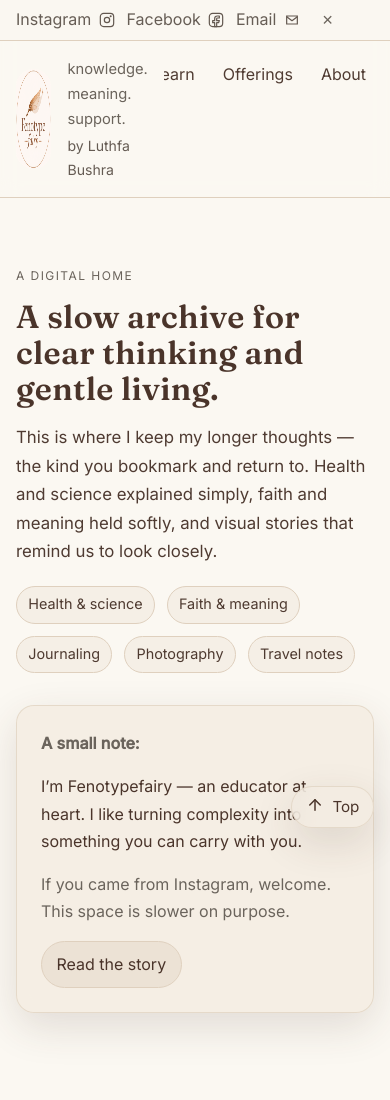
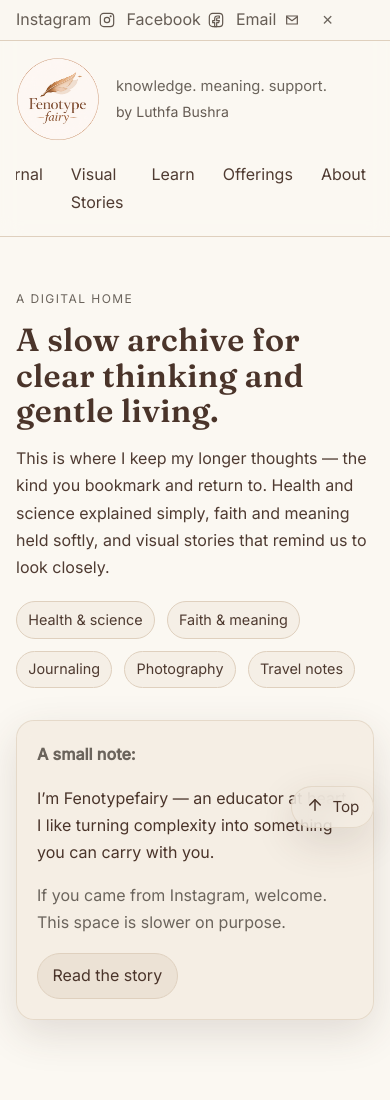
Before and after one commit to luthfabushra/LuthfaBushra.github.io, a plain HTML site: page index.html in a window 390 px wide. Shown: the top 1100 px of the page. Drawn offline with Linux system fonts and the light colour scheme.

Commit message:
Improve responsive layout across devices

```diff
--- a/assets/css/styles.css
+++ b/assets/css/styles.css
@@ -134,7 +134,13 @@ a:hover { text-decoration-thickness: 2px; }
   display: inline-flex;
   align-items: center;
   gap: var(--s-4);
+  overflow-x: auto;
+  -webkit-overflow-scrolling: touch;
+  scrollbar-width: none;
+  white-space: nowrap;
 }
+
+.topbar-links::-webkit-scrollbar { display: none; }
 
 .topbar .icon-link {
   text-decoration: none;
@@ -164,6 +170,22 @@ a:hover { text-decoration-thickness: 2px; }
 @media (max-width: 720px) {
   .topbar-greeting { display: none; }
   .topbar-links { gap: var(--s-3); }
+}
+
+/* Header: stack brand + nav on small screens */
+@media (max-width: 720px) {
+  .header-inner {
+    flex-direction: column;
+    align-items: flex-start;
+    gap: var(--s-4);
+  }
+
+  .brand { width: 100%; }
+
+  .nav {
+    width: 100%;
+    justify-content: flex-start;
+  }
 }
 
 /* Sticky header (Home only) */
@@ -223,6 +245,13 @@ a:hover { text-decoration-thickness: 2px; }
   height: 100px;
   border-radius: 999px;
   transition: width 180ms var(--ease), height 180ms var(--ease);
+}
+
+@media (max-width: 520px) {
+  .brand-mark img {
+    width: 84px;
+    height: 84px;
+  }
 }
 
 .brand-text {
@@ -330,6 +359,10 @@ h3 {
   max-width: 62ch;
 }
 
+@media (max-width: 520px) {
+  .lede { font-size: 1rem; }
+}
+
 .breadcrumb {
   margin: 0 0 var(--s-3);
   color: var(--muted);
@@ -349,6 +382,11 @@ h3 {
 .section { padding: var(--s-9) 0; }
 .section.compact { padding: var(--s-8) 0; }
 
+@media (max-width: 720px) {
+  .section { padding: var(--s-8) 0; }
+  .section.compact { padding: var(--s-7) 0; }
+}
+
 .kicker {
   text-transform: uppercase;
   letter-spacing: 0.12em;
@@ -364,6 +402,10 @@ h3 {
 
 .hero {
   padding: var(--s-9) 0 var(--s-8);
+}
+
+@media (max-width: 720px) {
+  .hero { padding: var(--s-8) 0 var(--s-7); }
 }
 
 .hero-inner {
@@ -382,6 +424,10 @@ h3 {
   border: 1px solid var(--border);
   border-radius: 18px;
   padding: var(--s-6);
+}
+
+@media (max-width: 520px) {
+  .hero-card { padding: var(--s-5); }
 }
 
 @supports ((backdrop-filter: blur(1px)) or (-webkit-backdrop-filter: blur(1px))) {
@@ -434,6 +480,10 @@ h3 {
   padding: var(--s-6);
 }
 
+@media (max-width: 520px) {
+  .card { padding: var(--s-5); }
+}
+
 @supports ((backdrop-filter: blur(1px)) or (-webkit-backdrop-filter: blur(1px))) {
   .card {
     background: var(--glass-bg);
@@ -470,6 +520,23 @@ h3 {
 
 .prose {
   font-size: 1.02rem;
+}
+
+@media (max-width: 520px) {
+  .prose { font-size: 1rem; }
+}
+
+/* Prevent awkward overflow from long URLs/strings */
+.prose,
+.card,
+.hero-card {
+  overflow-wrap: anywhere;
+}
+
+@media (max-width: 360px) {
+  .nav { gap: var(--s-2); }
+  .nav a { padding: 0.24rem 0.45rem; }
+  .badge { font-size: 0.86rem; }
 }
 
 .prose h2 { margin-top: var(--s-7); }
```
